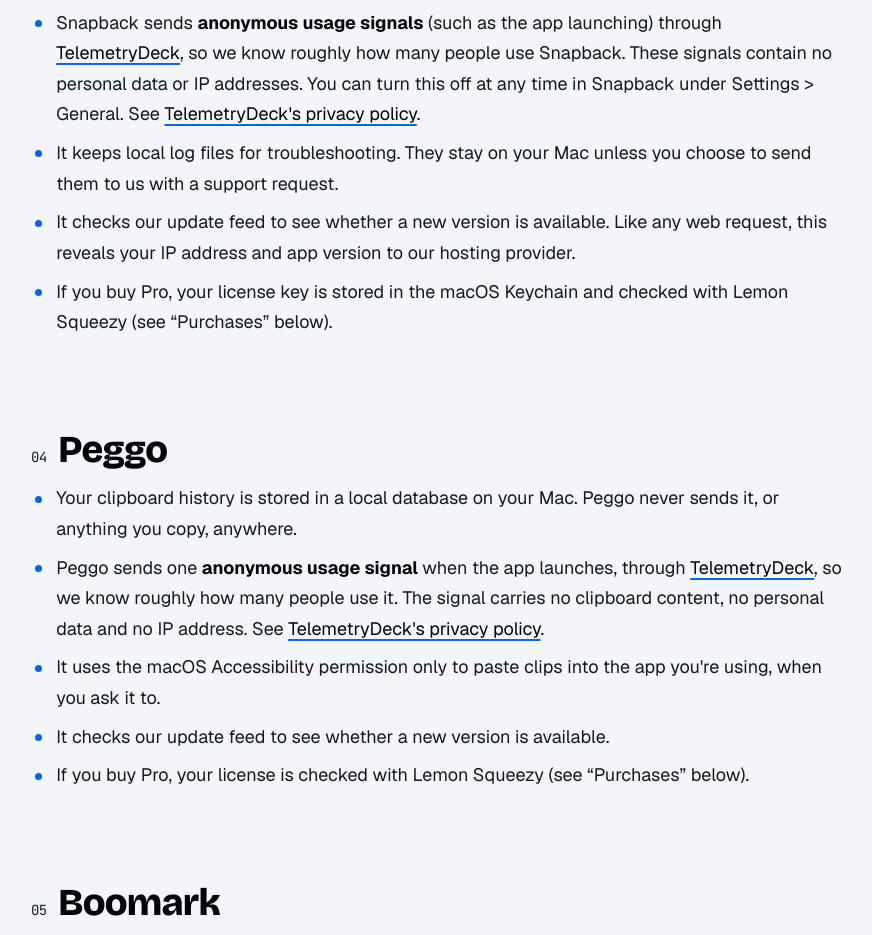
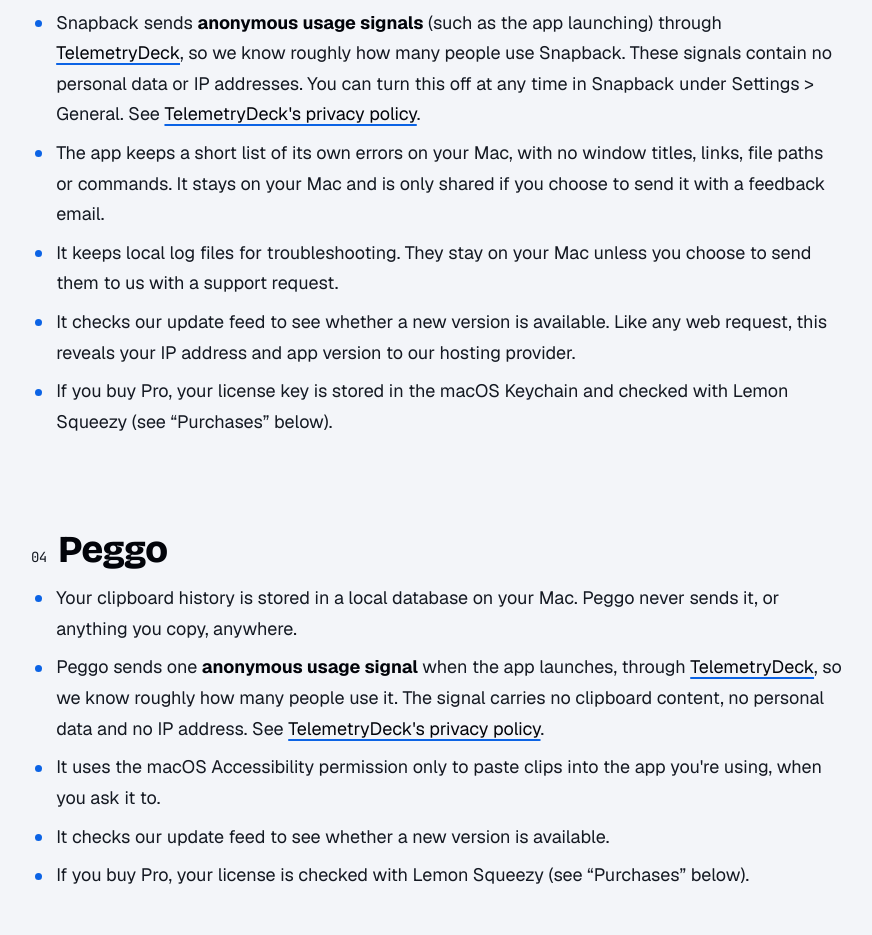
Before and after one commit to Ricka7x/66-labs, a Next.js app: page /privacy in a window 1280 px wide. Shown: the part 1600-2535 px from the top of the page, without its empty margins (309-1181 px from the left). Built offline with nearby package versions, Linux system fonts and the light colour scheme.

Commit message:
fix: the privacy page says the app keeps a short local list of its own errors, shared only with feedback

```diff
--- a/src/app/privacy/page.tsx
+++ b/src/app/privacy/page.tsx
@@ -80,6 +80,10 @@
                 Snapback. These signals contain no personal data or IP addresses. You can turn
                 this off at any time in Snapback under Settings &gt; General. See{" "}
                 <a href="https://telemetrydeck.com/privacy">TelemetryDeck&apos;s privacy policy</a>.
+              </li>
+              <li>
+                The app keeps a short list of its own errors on your Mac, with no window titles, links, file paths or
+                commands. It stays on your Mac and is only shared if you choose to send it with a feedback email.
               </li>
               <li>
                 It keeps local log files for troubleshooting. They stay on your Mac unless you choose to send them
```
